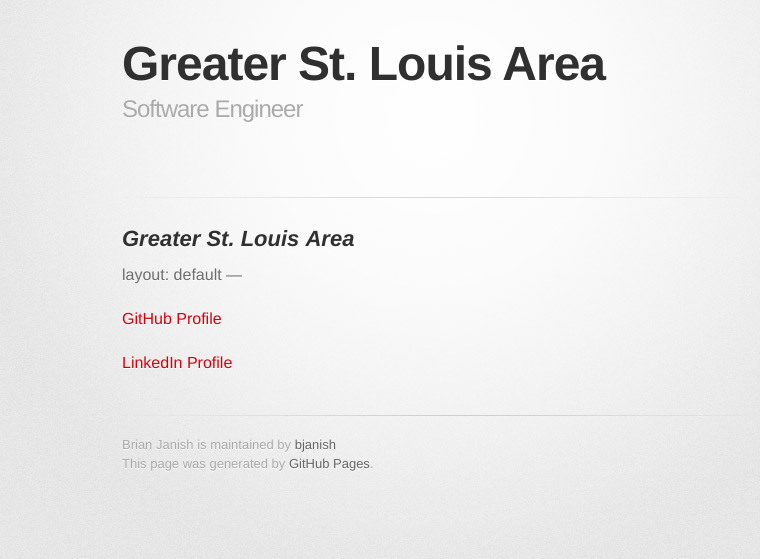
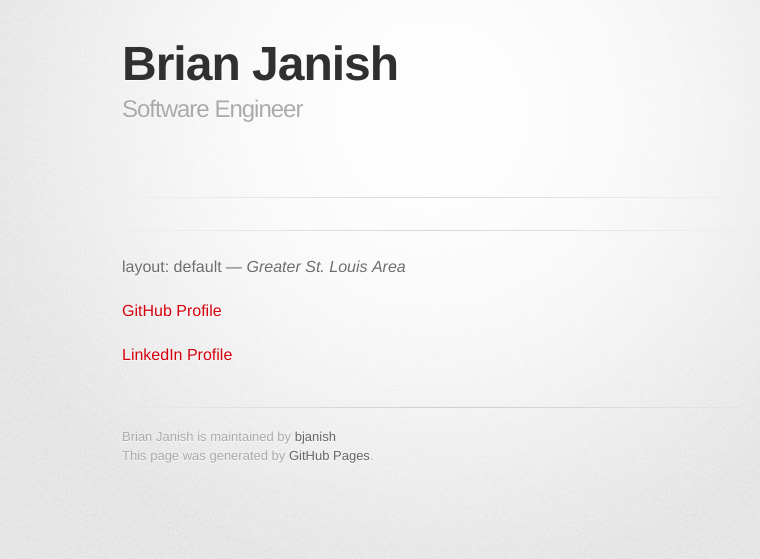
Before and after one commit to bjanish/brianjanish, a Jekyll site: the page built from index.md, in a window 1280 px wide. Shown: the top 559 px of the page, without its empty margins (208-968 px from the left). Built offline with Jekyll 4.4.1, drawn with Linux system fonts in a browser that asks for light colours; some web fonts are replaced; our own code applies the rules of GitHub Pages for plain Markdown files.

Commit message:
Update st louis

```diff
--- a/index.md
+++ b/index.md
@@ -1,8 +1,8 @@
-_Greater_ _St._ _Louis_ _Area_
+
 ---
 layout: default
 ---
-
+_Greater_ _St._ _Louis_ _Area_
 
 [GitHub Profile](http://github.com/bjanish/)
 
```
